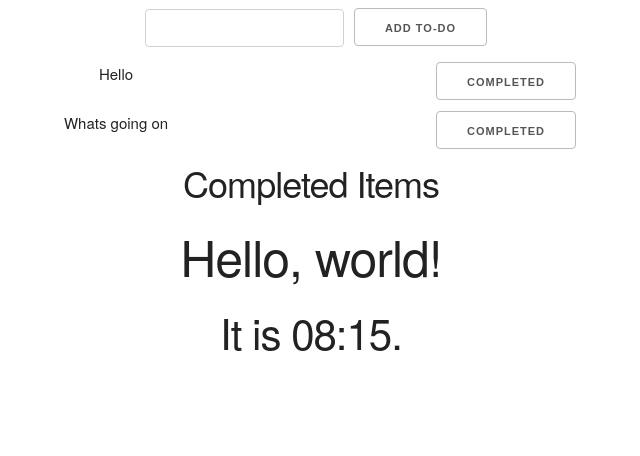
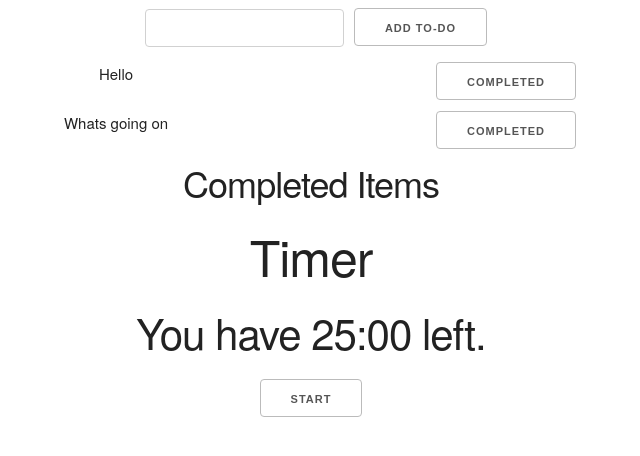
Before and after one commit to PrajayG/To-Do-React, a React (Create React App) app: page / in a window 1280 px wide. Shown: the top 456 px of the page, without its empty margins (329-969 px from the left). Built offline with nearby package versions, Linux system fonts and the light colour scheme.

Commit message:
Made clock into own component

```diff
--- a/src/App.js
+++ b/src/App.js
@@ -56,7 +56,7 @@ class App extends Component {
         <List list={this.state.list} onClick={this.deleteEntry} />
         <h3> Completed Items</h3>
         <DeletedItems list={this.state.deletedEntries} />
-        <Pomodoro time={this.state.timer} startTimer={this.startTimer} />
+        <Pomodoro />
       </div>
     );
   }
@@ -121,14 +121,25 @@ class Pomodoro extends Component {
 
   constructor(props) {
     super(props);
-    this.state = {date: 500};
+    this.state = {
+      date: 1500,
+      timerStarted: false,
+    };
   }
 
-  componentDidMount() {
-    this.timerID = setInterval(
-      () => this.tick(),
-      1000
-    );
+  startTimer() {
+    console.log('hello')
+    console.log(this.state.timerStarted)
+    if (this.state.timerStarted == false) {
+      this.setState({
+        timerStarted: true
+      })
+      console.log(this.state.timerStarted)
+      this.timerID = setInterval(
+        () => this.tick(),
+        1000
+      );
+    }
   }
 
   componentWillUnmount() {
@@ -152,10 +163,13 @@ class Pomodoro extends Component {
   render() {
     return (
       <div>
-        <h1>Hello, world!</h1>
-        <h2>It is {this.formatNumber(this.state.date)}.</h2>
+        <h1>Timer</h1>
+        <h2>You have {this.formatNumber(this.state.date)} left.</h2>
+        <button onClick={() => this.startTimer()}> Start </button>
+        {/* Note that the above is passed as a function, this ensures that it doesn't
+        continuously call */}
       </div>
-    );
+    )
   }
 }
 export default App;
```
